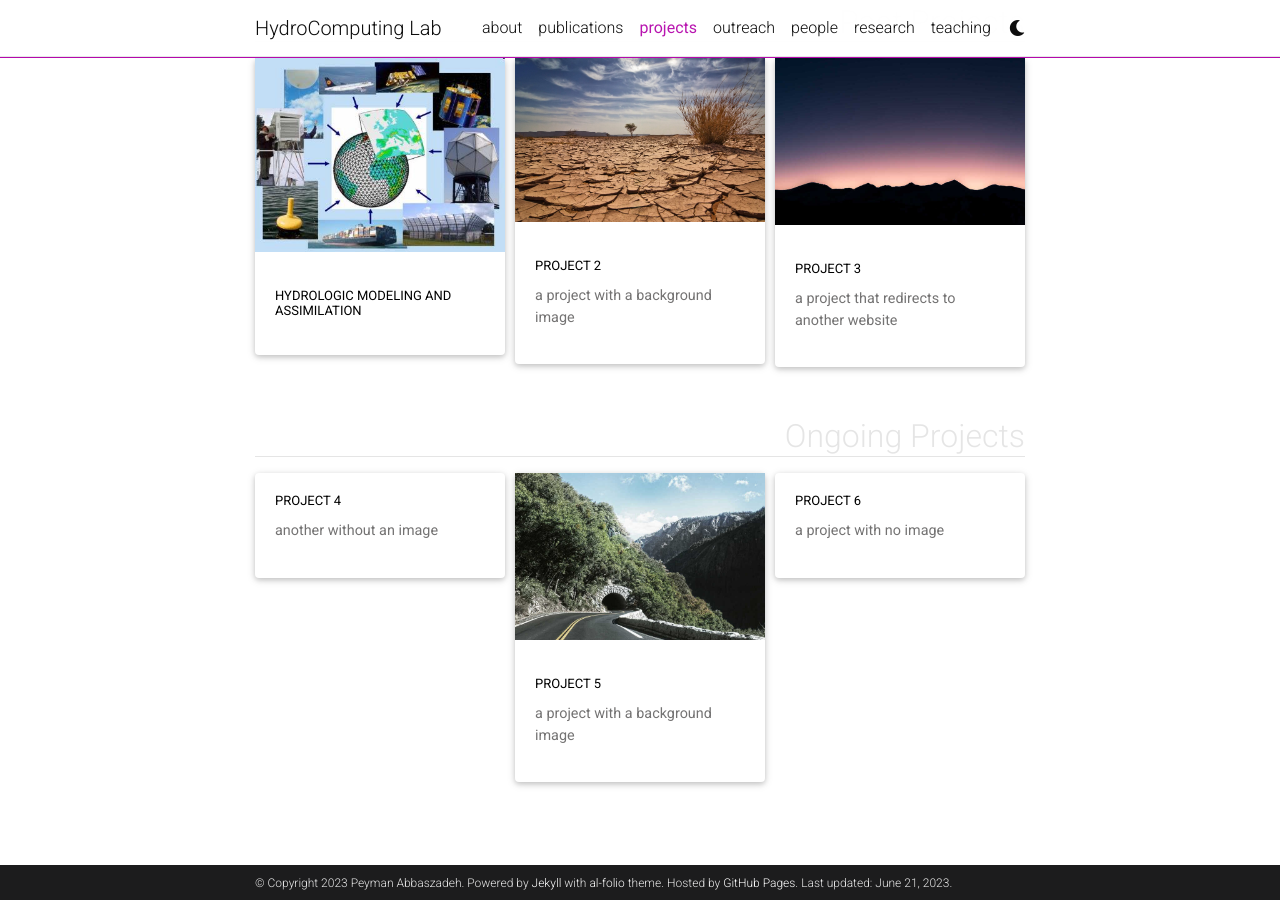
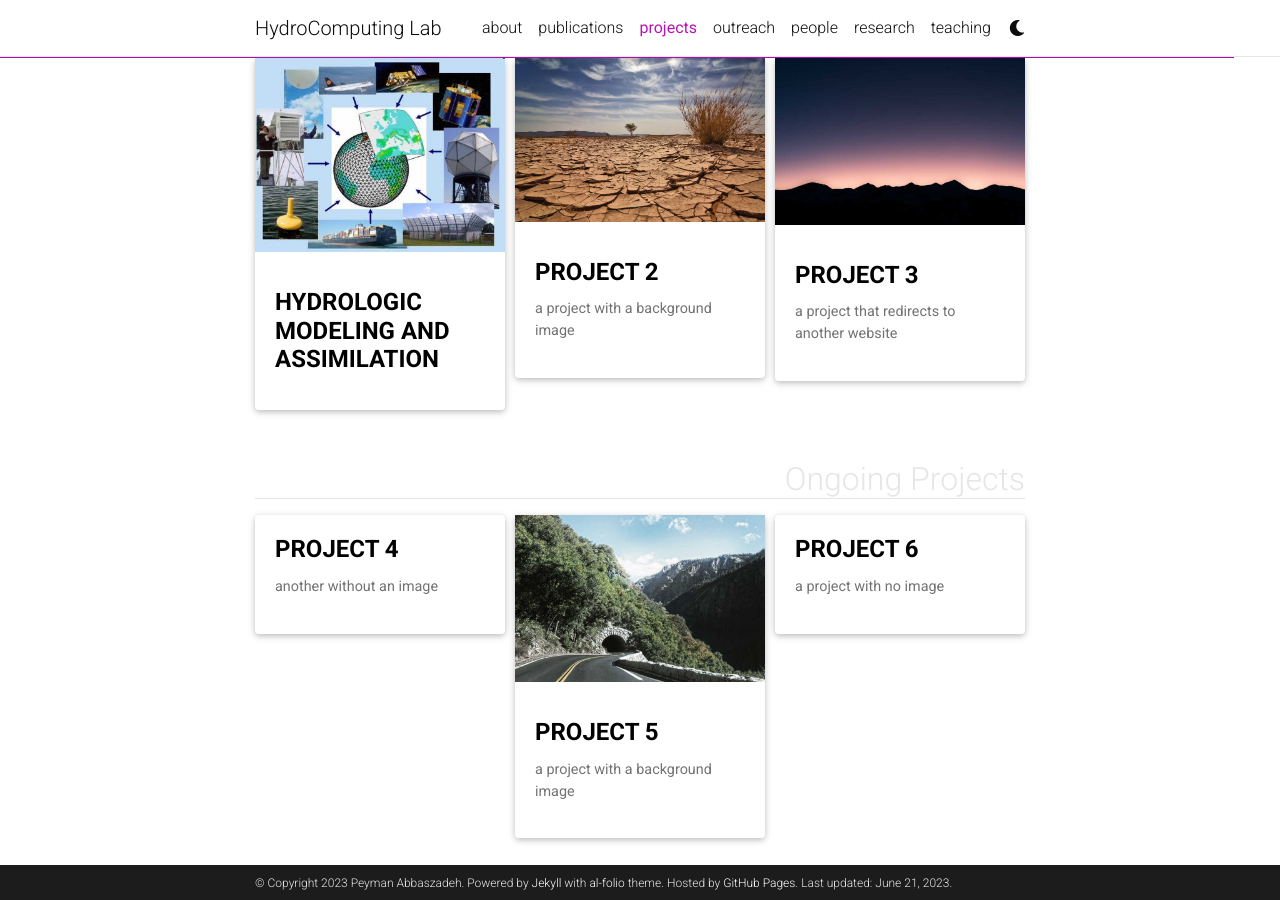
Before and after one commit to Pabbaszadeh/Pabbaszadeh.github.io, a Jekyll site: the page built from _pages/projects.md, in a window 1280 px wide and 900 px high, scrolled down 892 px. Built offline with Jekyll 4.4.1, drawn with Linux system fonts in a browser that asks for light colours; full-size pictures stand in for the smaller copies a plugin makes; comment, search, counter and statistics services are not loaded; a style sheet for code colours, icons or effects is not loaded.

Commit message:
Update projects.html

```diff
--- a/_includes/projects.html
+++ b/_includes/projects.html
@@ -13,7 +13,7 @@
           alt="project thumbnail" -%}
         {%- endif %}
         <div class="card-body">
-          <h2 class="card-title text-uppercase" style="font-size: 13px;">{{ project.title }}</h2>
+          <h2 class="card-title text-uppercase" style="font-size: 24px; font-weight: bold;">{{ project.title }}</h2>
           <p class="card-text">{{ project.description }}</p>
           <div class="row ml-1 mr-1 p-0">
             {%- if project.github -%}
```
